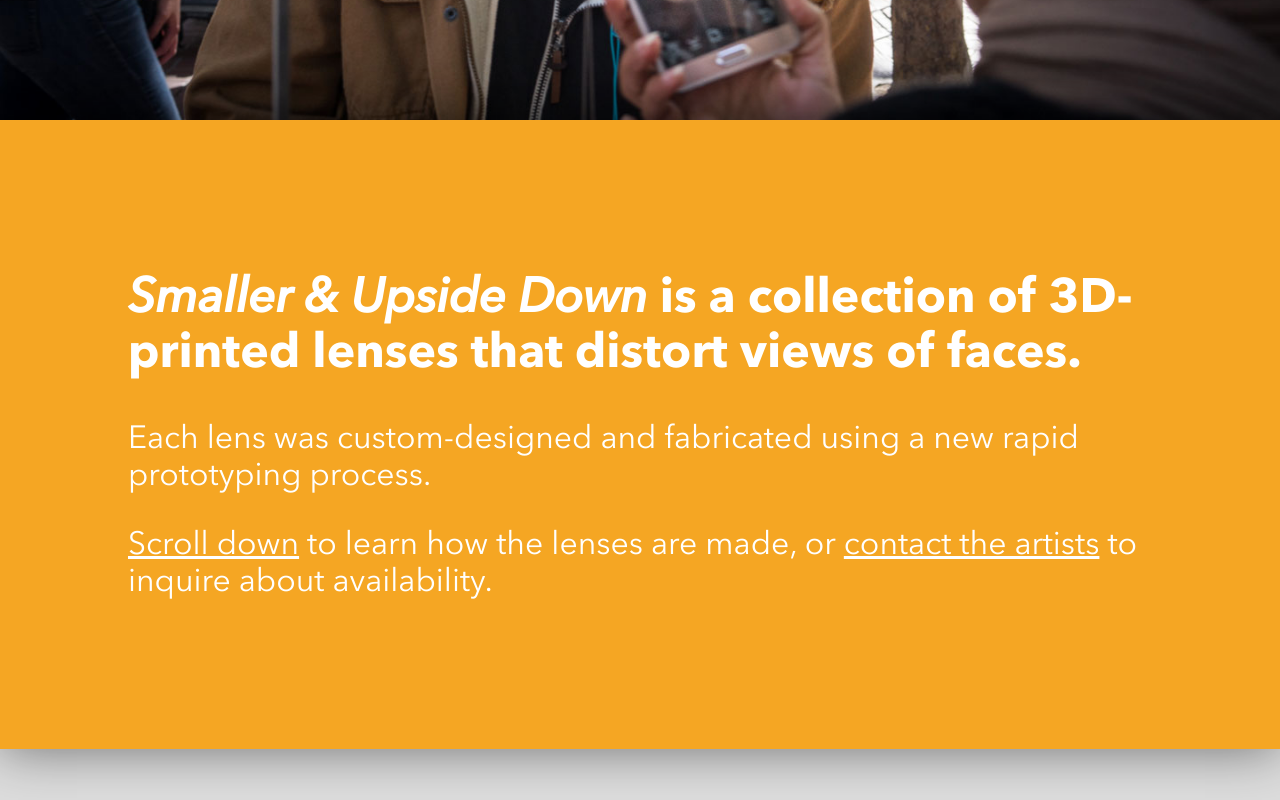
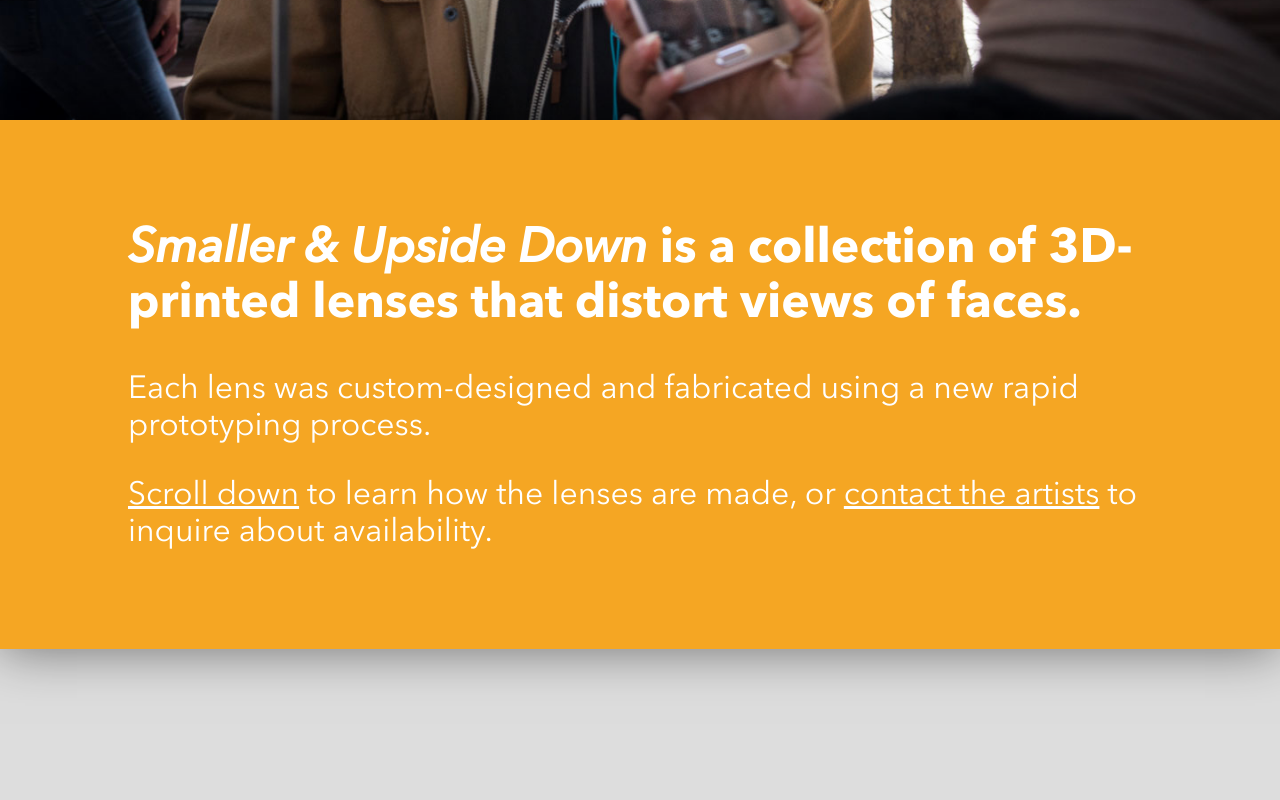
Before and after one commit to maxhawkins/smaller_and_upside_down, a website: page www/index.html in a window 1280 px wide. Shown: the part 680-1480 px from the top of the page. Drawn offline with nearby package versions, Linux system fonts and the light colour scheme; some packages are replaced by stand-ins of ours; a script that the page names is missing.

Commit message:
reduce padding between sections

```diff
--- a/www/app.css
+++ b/www/app.css
@@ -52,7 +52,7 @@ section {
 .container {
 	max-width: 1024px;
 	margin: 0 auto;
-	padding: 150px 50px;
+	padding: 100px 50px;
 	overflow: auto;
 }
 .container :first-child {
```
